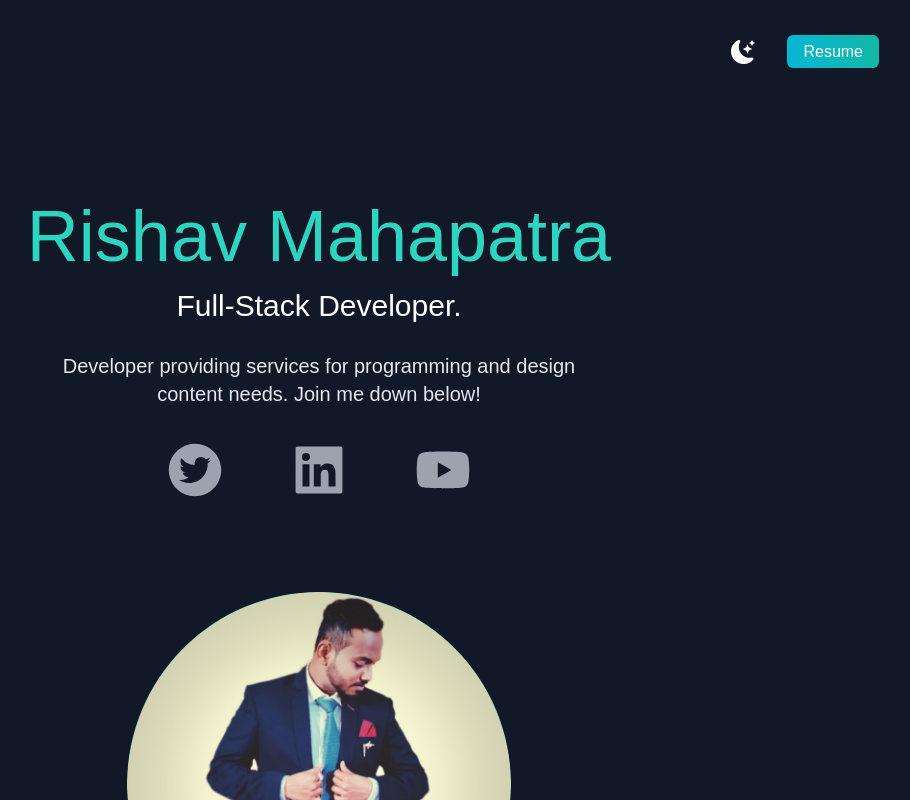
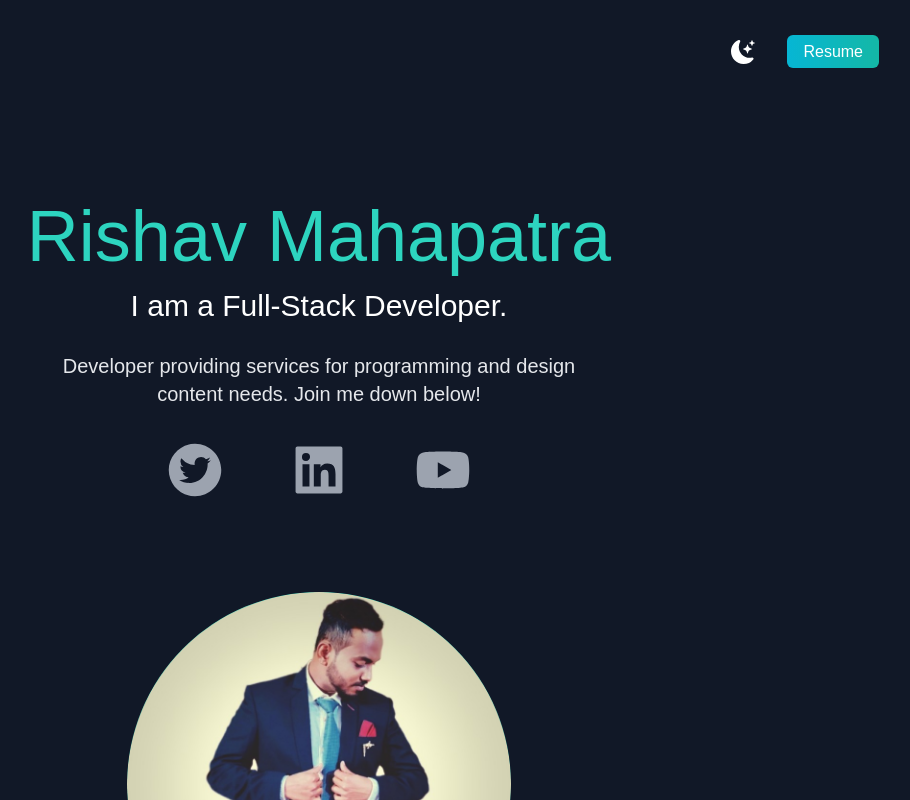
Before and after one commit to rishavmahapatra/Portfolio-V3.0, a Next.js app: page / in a window 1280 px wide. Shown: the top 800 px of the page, without its empty margins (321-1231 px from the left). Built offline with nearby package versions, Linux system fonts and the light colour scheme.

Commit message:
Update index.js

```diff
--- a/pages/index.js
+++ b/pages/index.js
@@ -54,7 +54,7 @@ export default function Home() {
               Rishav Mahapatra
             </h2>
             <h3 className="text-2xl py-2 dark:text-white md:text-3xl">
-              Full-Stack Developer.
+              I am a Full-Stack Developer.
             </h3>
             <p className="text-md py-5 leading-8 text-gray-800 dark:text-gray-200 max-w-xl mx-auto md:text-xl">
               Developer providing services for programming and design content
```
